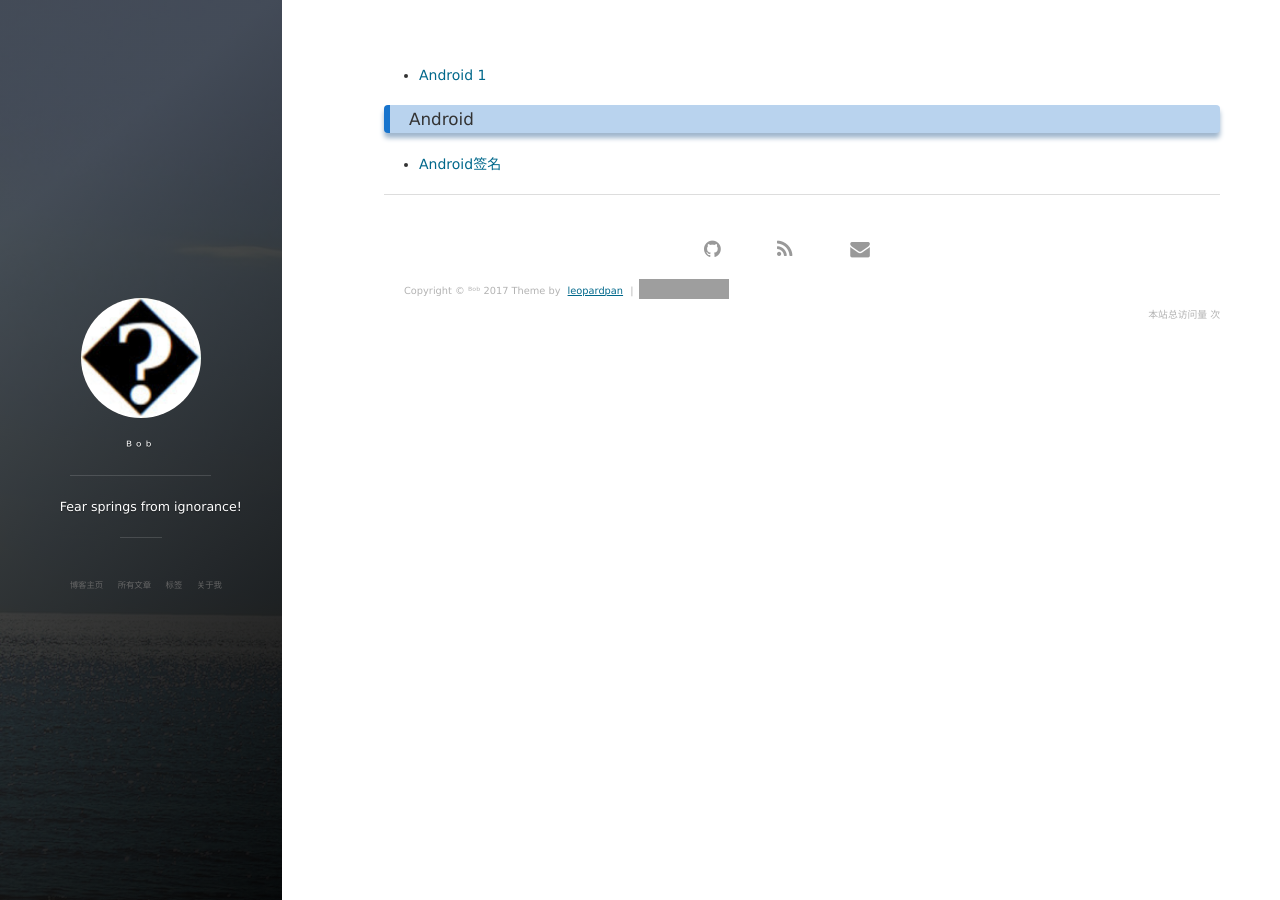
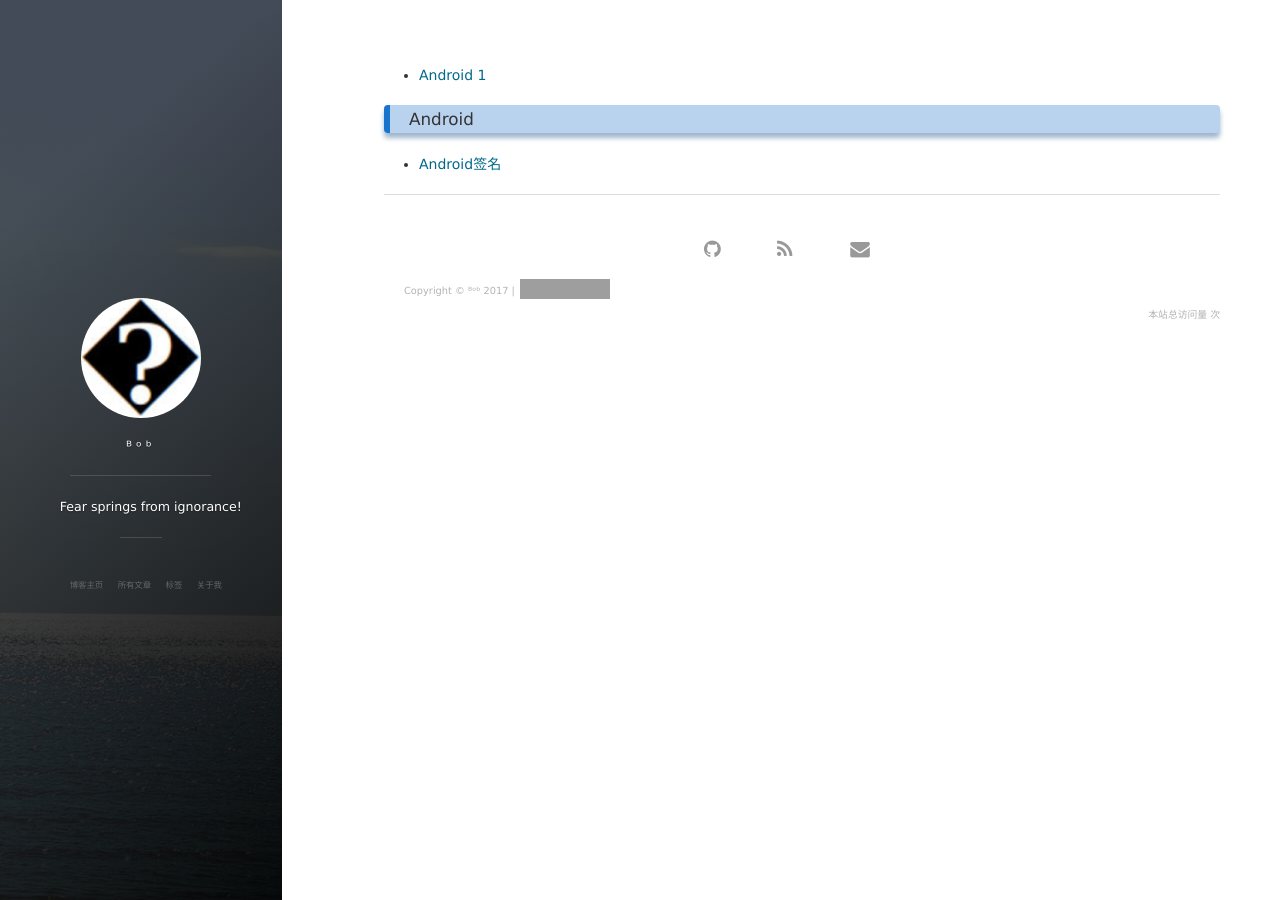
Before and after one commit to y4n9b0/y4n9b0.github.io, a Jekyll site: the page built from tags.html, in a window 1280 px wide. Built offline with Jekyll 4.4.1, drawn with Linux system fonts in a browser that asks for light colours; nearby versions of some CDN libraries; comment, search, counter and statistics services are not loaded; grey boxes are pictures that could not be loaded.

Commit message:
modify personal settings.

```diff
--- a/_includes/footer.html
+++ b/_includes/footer.html
@@ -69,11 +69,11 @@
 
         <div class = "footer_div">
            <p class="copyright text-muted">
-            Copyright &copy; {{ site.title }} {{ site.time | date: '%Y' }} Theme by <a href="http://baixin.io/">leopardpan</a> |
+            Copyright &copy; {{ site.title }} {{ site.time | date: '%Y' }} |
             <iframe
                 style="margin-left: 2px; margin-bottom:-5px;"
                 frameborder="0" scrolling="0" width="91px" height="20px"
-                src="https://ghbtns.com/github-btn.html?user=leopardpan&repo=leopardpan.github.io&type=star&count=true" >
+                src="https://ghbtns.com/github-btn.html?user=1step2hell&repo=1step2hell.github.io&type=star&count=true" >
             </iframe>
             </p>
         	<div align="right">
--- a/_includes/head.html
+++ b/_includes/head.html
@@ -5,7 +5,7 @@
 
   <title>{% if page.title %}{{ page.title | escape }}{% else %}{{ site.title | escape }}{% endif %}</title>
   <meta name="description" content="{% if page.excerpt %}{{ page.excerpt | strip_html | strip_newlines | truncate: 160 }}{% else %}{{ site.description }}{% endif %}">
-  <meta name="author" content="leopardpan">
+  <meta name="author" content="ᴮᵒᵇ">
 
   <meta name="twitter:card" content="summary">
   <meta name="twitter:title" content="{% if page.title %}{{ page.title | escape }}{% else %}{{ site.title | escape }}{% endif %}">
```
Also changed, not shown: images/favicon.png.
